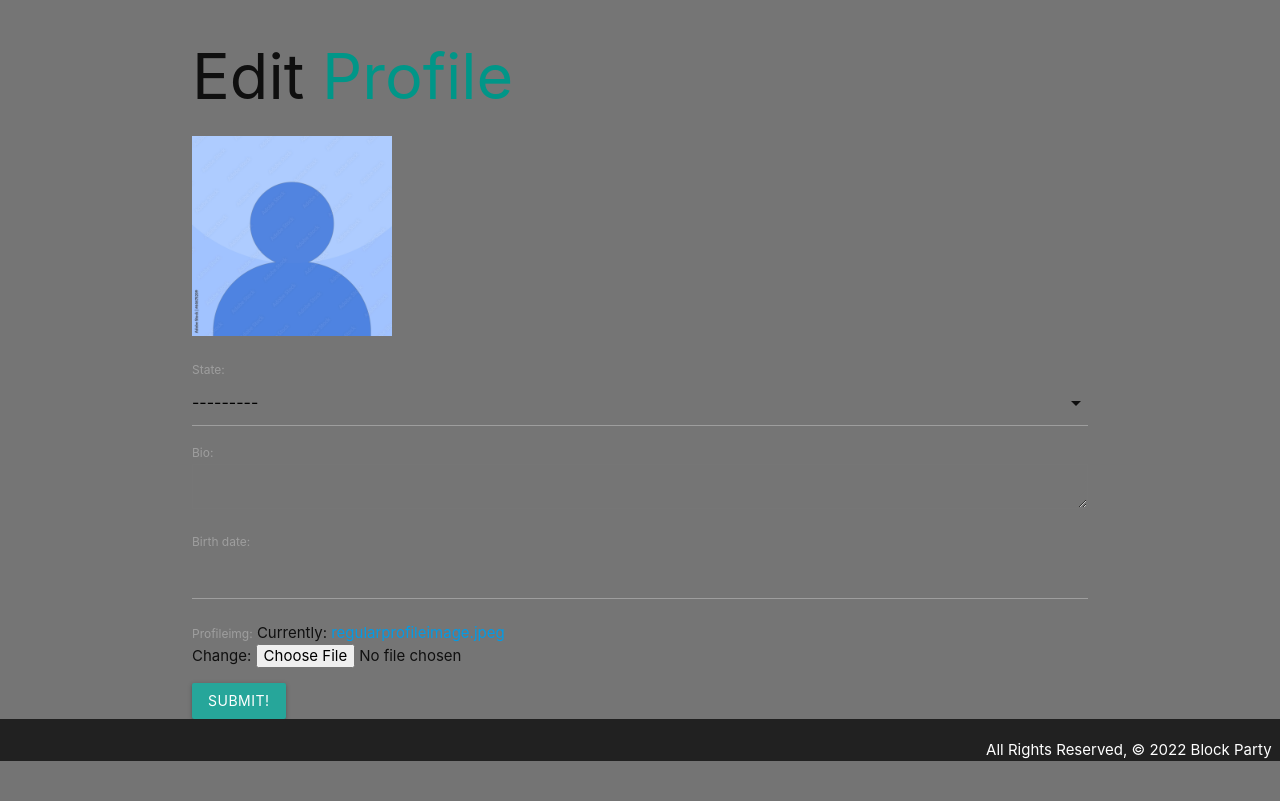
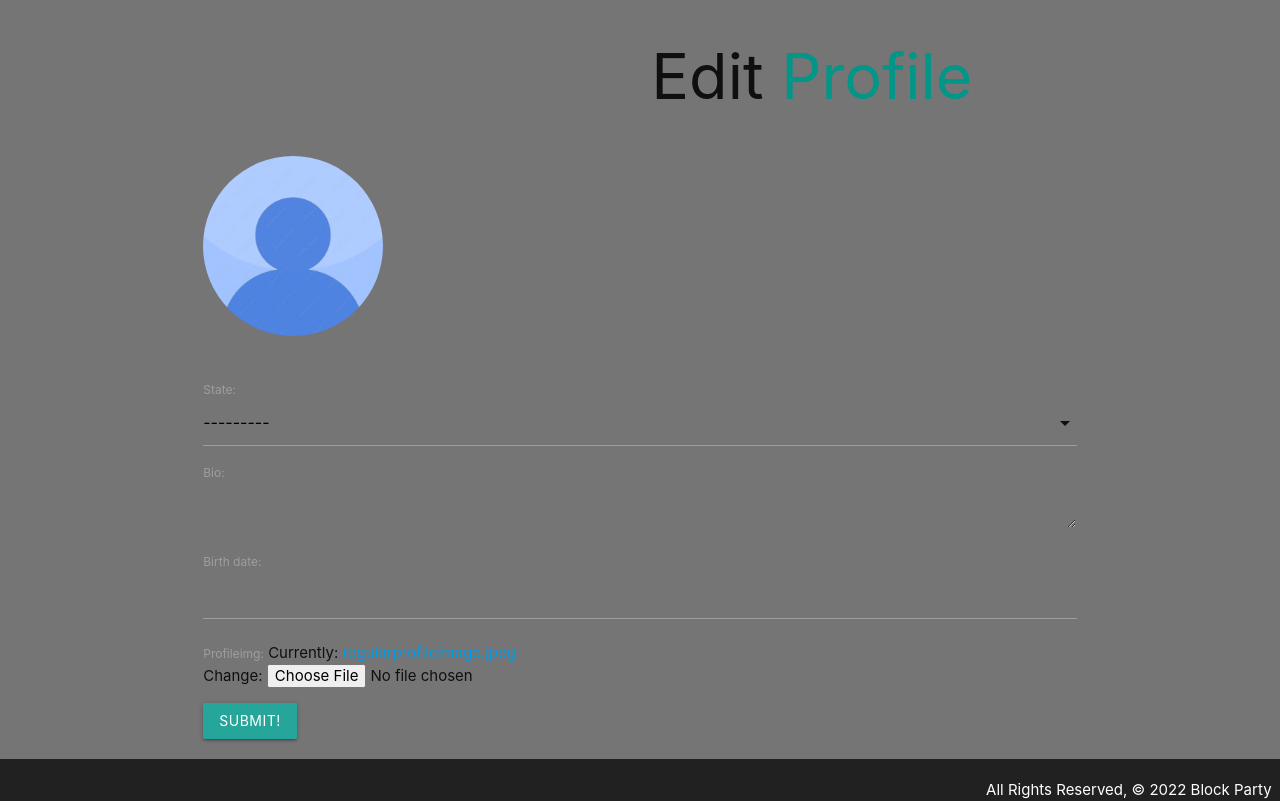
Before and after one commit to KheffyC/blockparty, a Django app: page /profiles/1/update/ in a window 1280 px wide. Shown: the part 107-908 px from the top of the page. Before the commit the page ends 868 px from the top, so only its background shows below. Run offline with Django 4.2, Linux system fonts and the light colour scheme; the visitor is signed in with stand-in values (Sample User, id 1); data comes from the database, SQL or seed files in the repository.

Commit message:
fix edit profile page

```diff
--- a/main_app/templates/main_app/profile_form.html
+++ b/main_app/templates/main_app/profile_form.html
@@ -3,20 +3,69 @@
 {% block content %}
   {%if request.user == profile.user %}
 
+  <div class="row" height="100%">
+    <div class="col s6 offset-s6">
       <h1>Edit <span class="teal-text">Profile</span></h1>
-      <img src="{{ user.profile.profileimg.url }}" width="200px" />
+    </div>
+  </div>
+  <div class="row" height="100%">
+    <div class="col s12">
+      <img class="circle responsive-img" src="{{ user.profile.profileimg.url }}" width="180px">
+    </div>
+  </div>
+  <div class="row">
+    <div class="col s12">
       <form action="" method="POST" enctype="multipart/form-data">
         {% csrf_token %}
-      <table class="responsive-table, s6">
+        <table class="responsive-table">
           {{ form.as_p }}
         </table>
         <input type="submit" value="Submit!" class="btn">
       </form>
+    </div>
+  </div>
+
+
+
+
+
+
+
+
+
+
+
+
+
   {% endif %}
+
+
+
+
+
+
+
+
+
+
+
+
+
+
+
+
   {%if request.user != profile.user %}
       <h3>You cannot edit this profile</h3>
       <button>please return to your lane </button>
   {% endif %}
+
+
+
+
+
+
+
+
 
 
   <script>
--- a/main_app/templates/profiles/detail.html
+++ b/main_app/templates/profiles/detail.html
@@ -15,7 +15,7 @@
     </div>
 
   </div>
-  <hr>
+  <hr class="grey darken-4">
   <div class="row">
 
     <div class="col s4">
```
Lines whose indentation alone changed are shown as unchanged.
